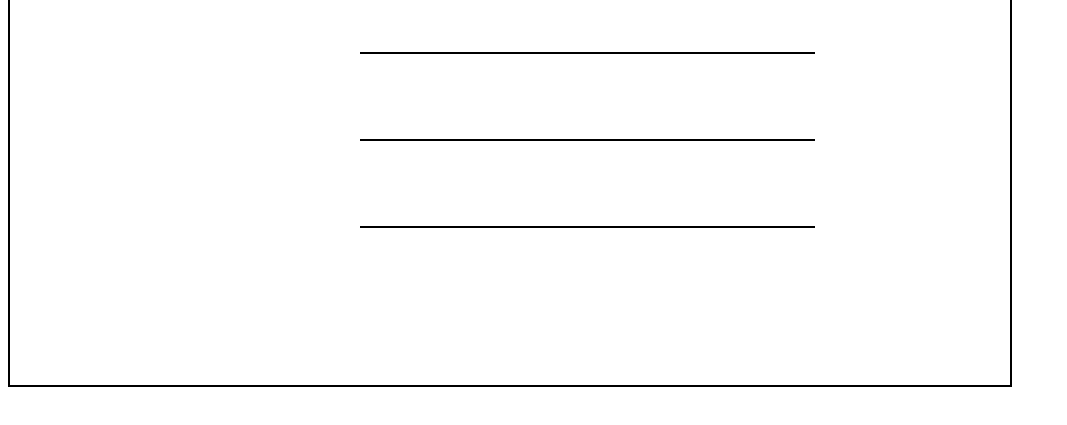
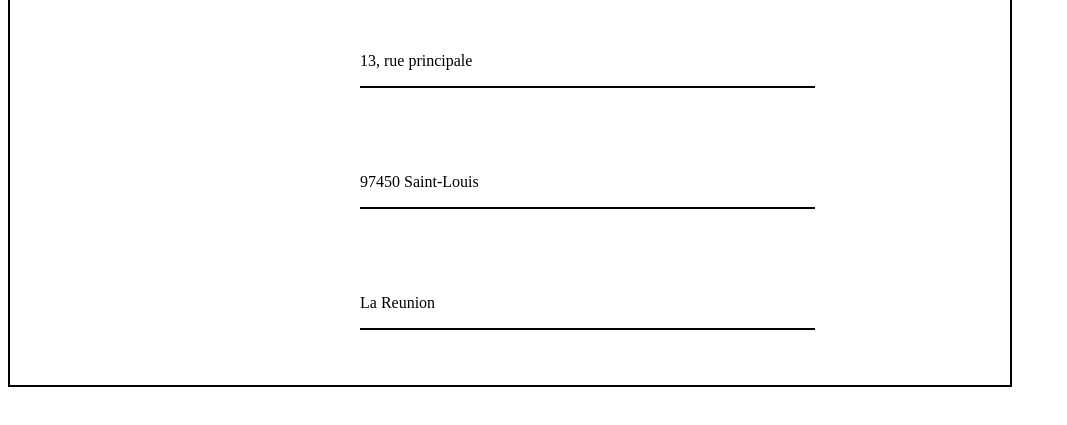
Before and after one commit to LabinaDoriane/Carte-Postale, a plain HTML site: page index.html in a window 1280 px wide. Shown: the part 225-650 px from the top of the page, without its empty margins (0-1067 px from the left). Drawn offline with Linux system fonts and the light colour scheme.

Commit message:
Update index.html

```diff
--- a/index.html
+++ b/index.html
@@ -17,9 +17,11 @@
         <div class="zoneDeTexte">
 
             <h1 class="adresse"> ADRESSE </h1>
-
+            <p> 13, rue principale </p>
             <div class="ligne"></div>
+            <p> 97450 Saint-Louis </p>
             <div class="ligne"></div>
+            <p> La Reunion </p>
             <div class="ligne"></div>
 
         </div>
```
